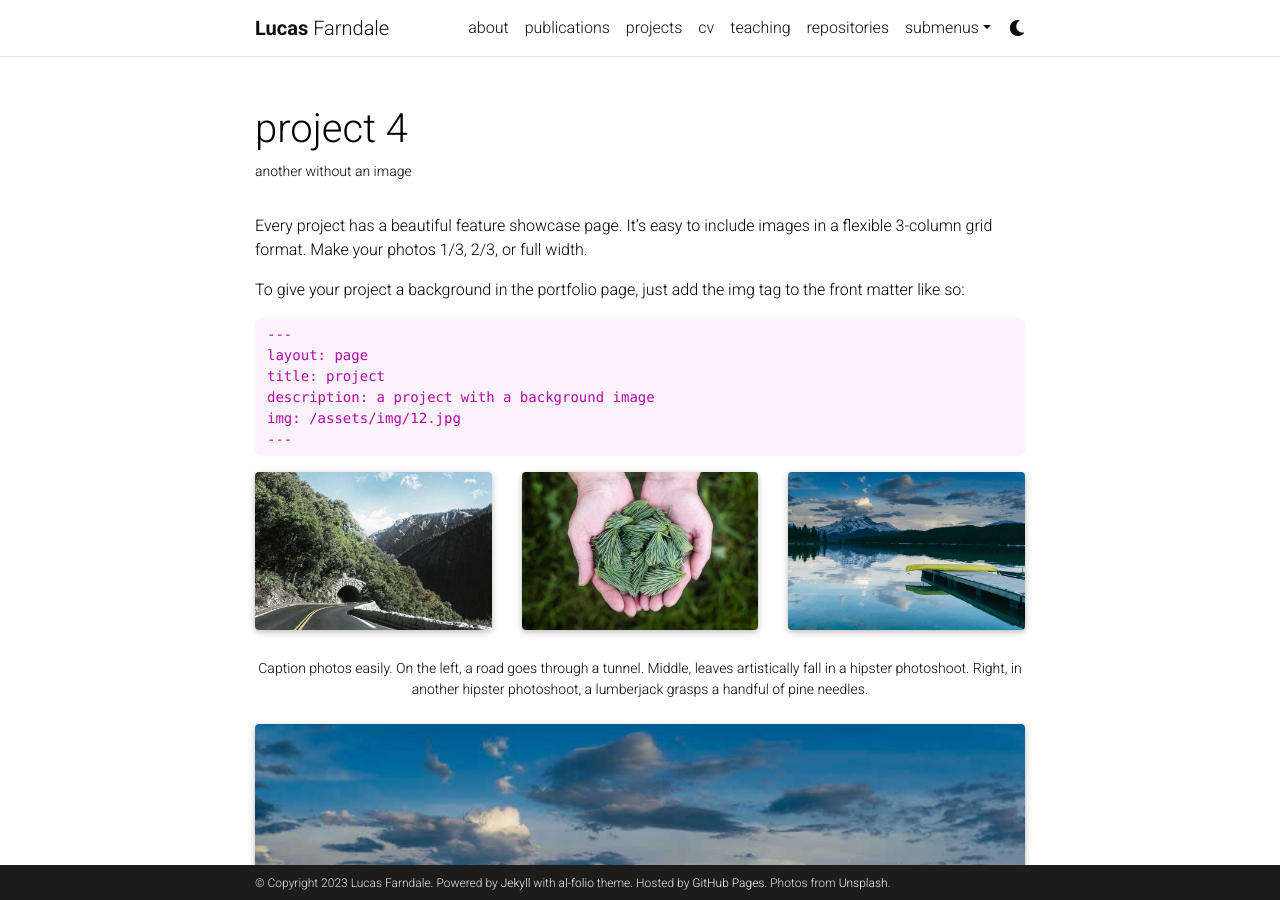
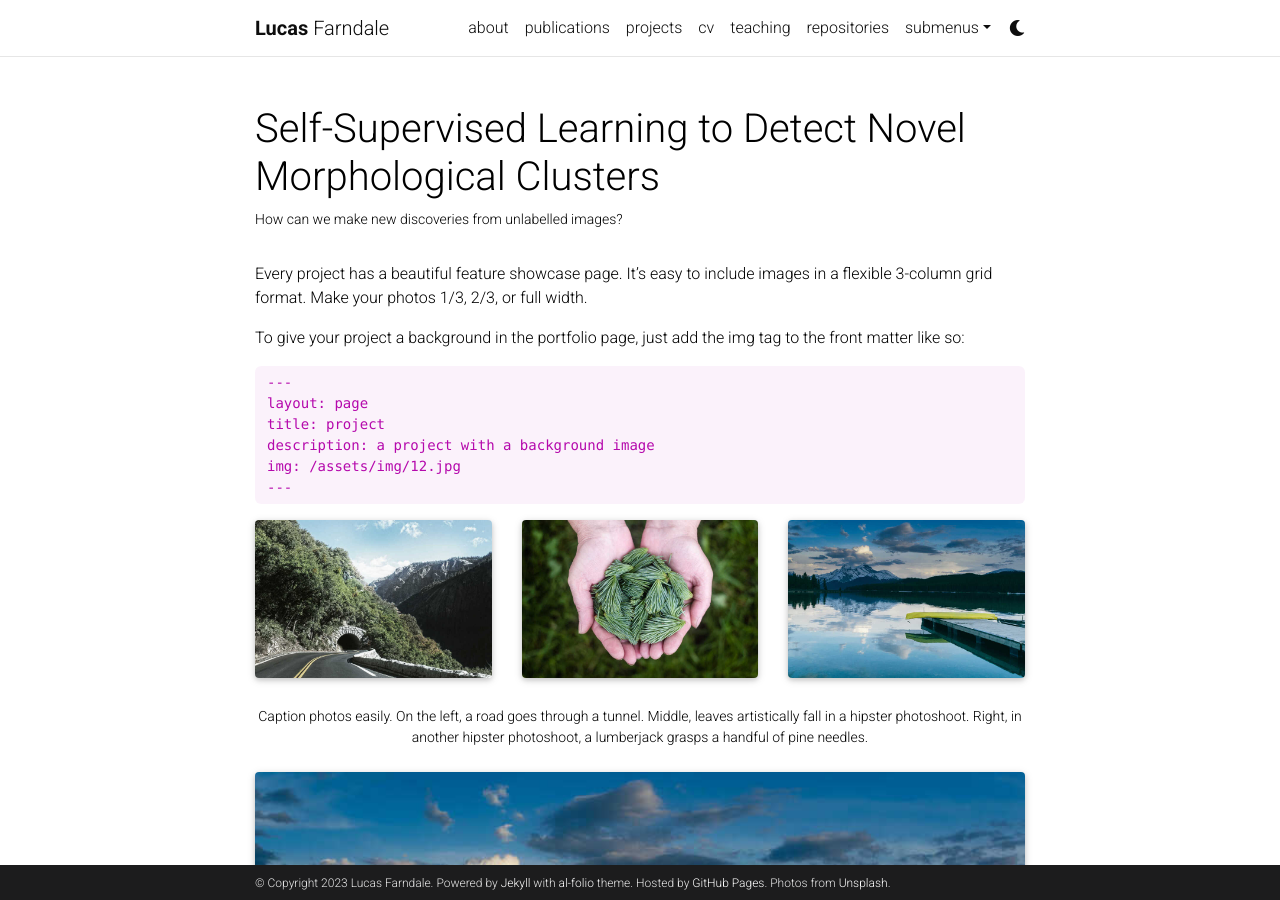
Before and after one commit to lucasfarndale/lucasfarndale.github.io, a Jekyll site: the page built from _projects/4_project.md, in a window 1280 px wide and 900 px high. Built offline with Jekyll 4.4.1, drawn with Linux system fonts in a browser that asks for light colours; full-size pictures stand in for the smaller copies a plugin makes; comment, search, counter and statistics services are not loaded; a style sheet for code colours, icons or effects is not loaded.

Commit message:
Update 4_project.md

```diff
--- a/_projects/4_project.md
+++ b/_projects/4_project.md
@@ -1,10 +1,10 @@
 ---
 layout: page
-title: project 4
-description: another without an image
+title: Self-Supervised Learning to Detect Novel Morphological Clusters
+description: How can we make new discoveries from unlabelled images?
 img:
 importance: 3
-category: fun
+category: Machine Learning
 ---
 
 Every project has a beautiful feature showcase page.
```
